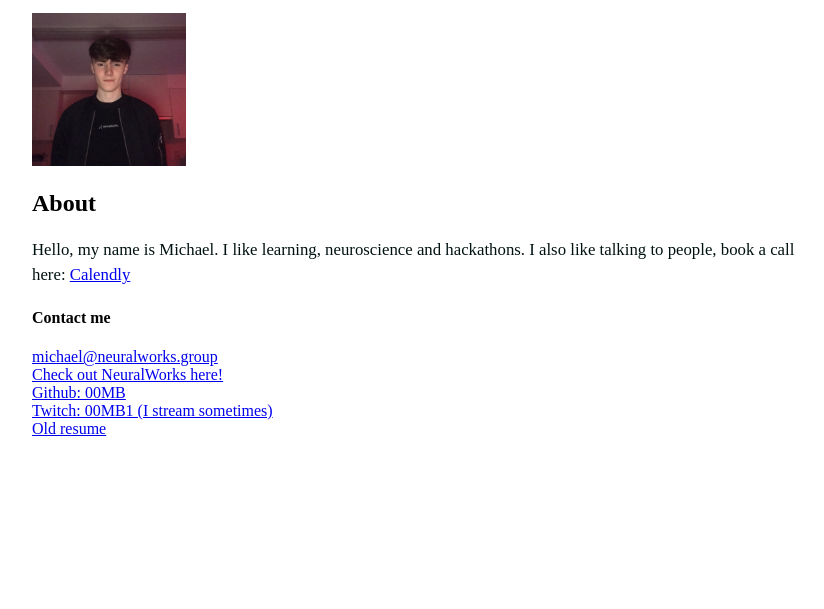
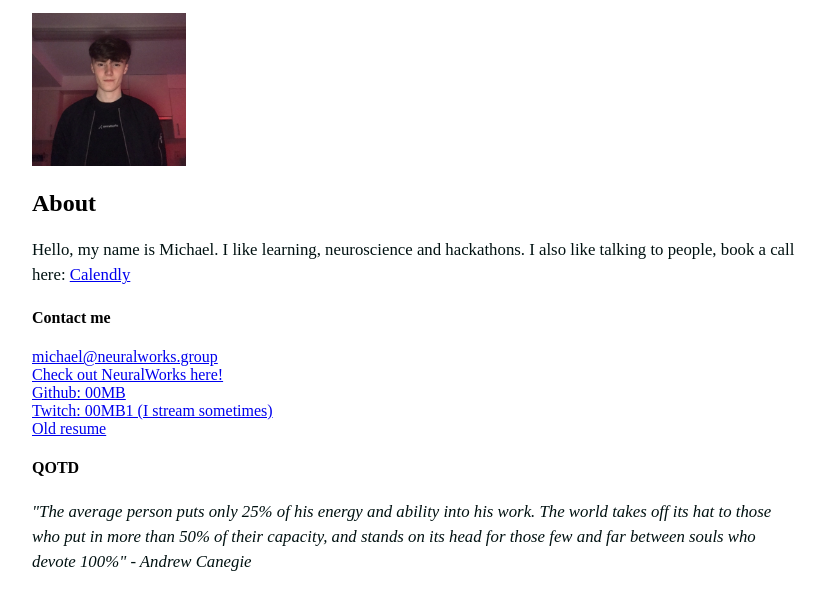
Before and after one commit to 00MB/site, a website: page index.html in a window 1280 px wide. Shown: the part 137-746 px from the top of the page, without its empty margins (224-1048 px from the left). Drawn offline with Linux system fonts and the light colour scheme.

Commit message:
Update index.html

```diff
--- a/index.html
+++ b/index.html
@@ -27,8 +27,9 @@
                 <li><a target="_blank" href="https://twitch.tv/00MB1">Twitch: 00MB1 (I stream sometimes)</a></li>
                 <li><a target="_blank" href="MichaelBeer.pdf">Old resume</a></li>
             </ul>
+            <h4>QOTD</h4>
+            <p><i>"The average person puts only 25% of his energy and ability into his work. The world takes off its hat to those who put in more than 50% of their capacity, and stands on its head for those few and far between souls who devote 100%" - Andrew Canegie</i></p>
         </article>
     </main>
-    <script></script>
 </body>
 </html>
```
